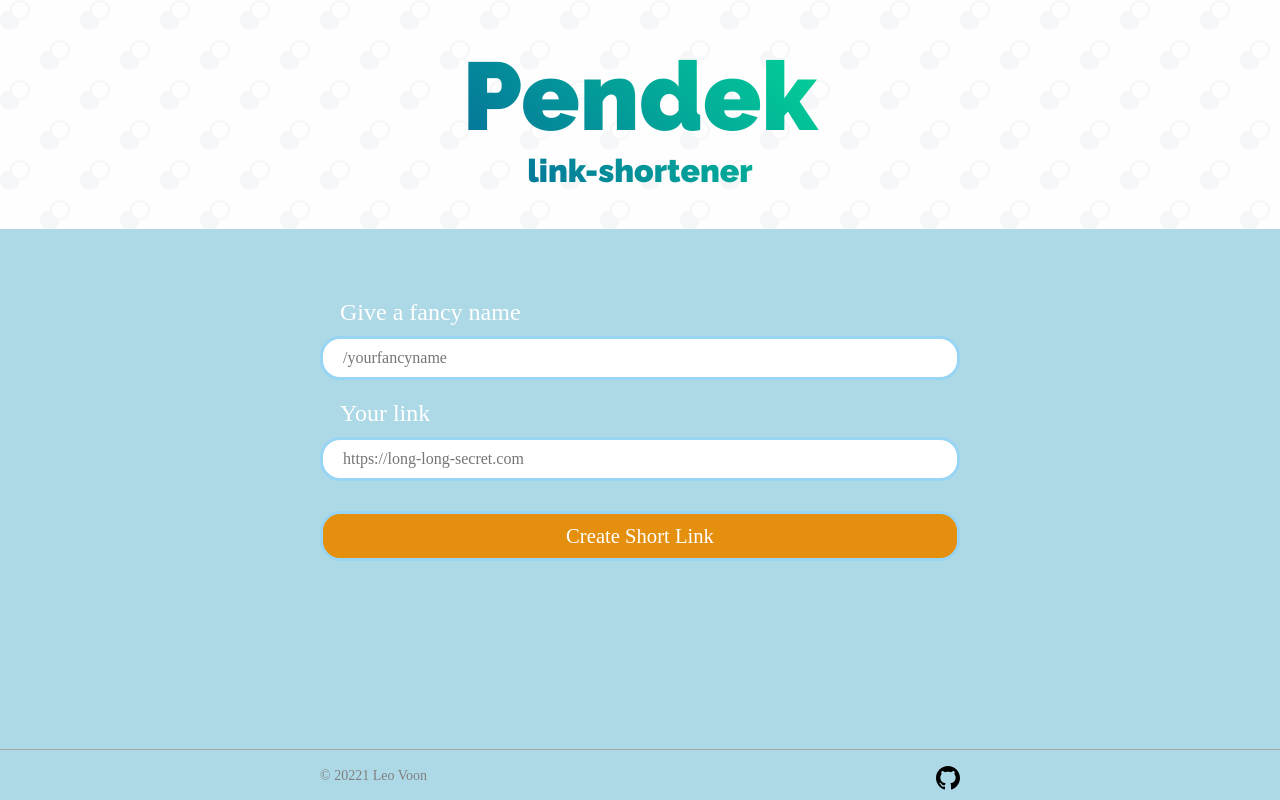
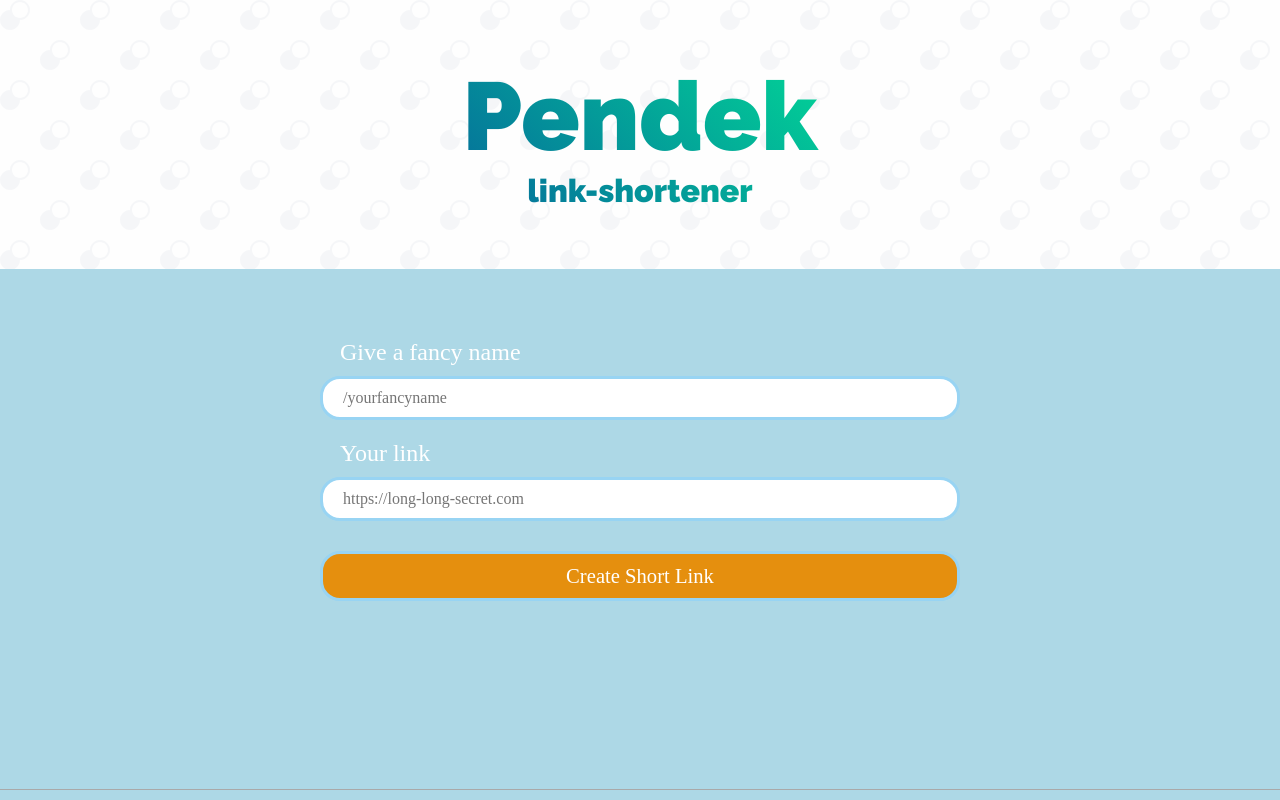
Before and after one commit to leovoon/link-shortener, a SvelteKit app: page / in a window 1280 px wide. Built offline with nearby package versions, Linux system fonts and the light colour scheme; a web font is replaced by a local one.

Commit message:
add padding

```diff
--- a/static/global.css
+++ b/static/global.css
@@ -28,7 +28,7 @@ h3 {
 }
 
 h1 {
-	padding-block: 40px;
+	padding-block: 60px;
 	font-size: clamp(4rem, 14vw, 6rem);
 	background: -webkit-linear-gradient(45deg, #09009f, #00ff95 80%);
 	-webkit-background-clip: text;
```
